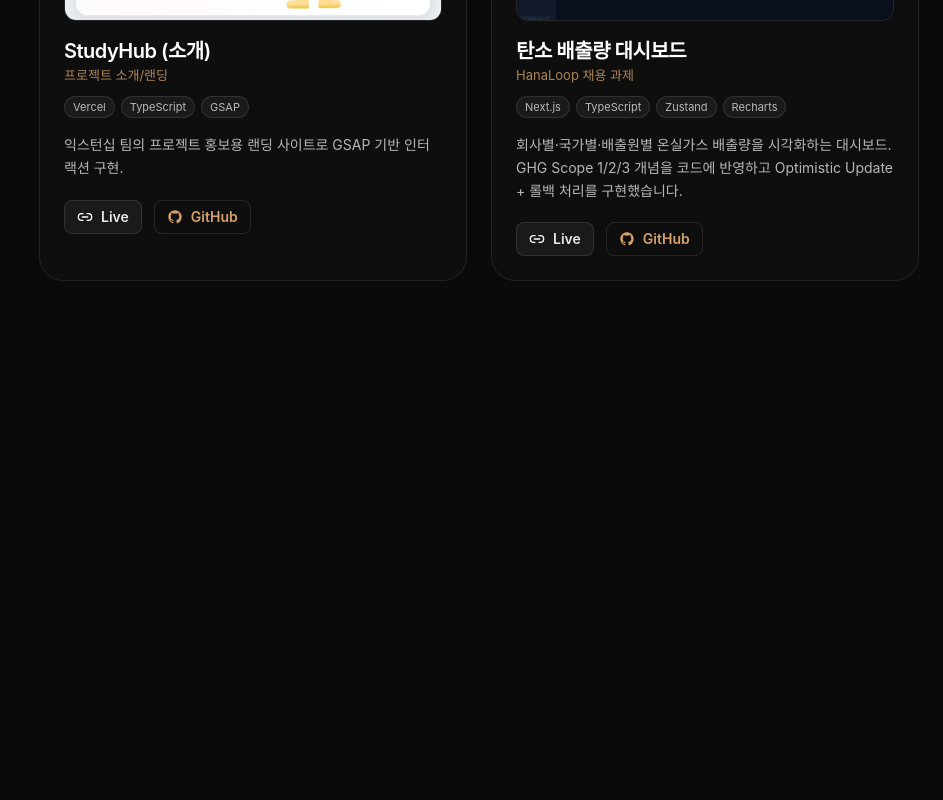
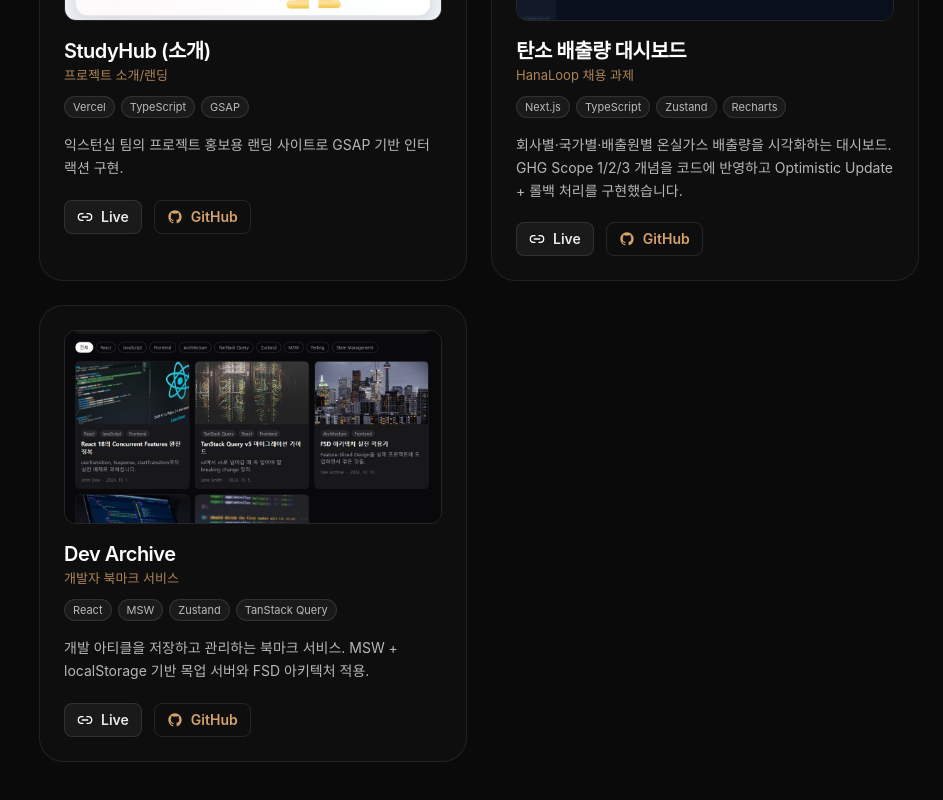
Before and after one commit to djskyt/portfolio, a React (Vite) app in the folder Portfolio/Portfolio/: page /projects in a window 1280 px wide. Shown: the part 936-1736 px from the top of the page, without its empty margins (337-1280 px from the left). Before the commit the page ends 1281 px from the top, so only its background shows below. Built offline with nearby package versions, Linux system fonts and the light colour scheme.

Commit message:
dev-archive 프로젝트 추가

```diff
--- a/Portfolio/Portfolio/src/data/projects.data.ts
+++ b/Portfolio/Portfolio/src/data/projects.data.ts
@@ -107,4 +107,29 @@ export const PROJECTS: ProjectMeta[] = [
   ],
   techStack: ["Next.js", "TypeScript", "Tailwind CSS", "Zustand", "Recharts", "Vercel"],
 },
+{
+  id: "dev-archive",
+  title: "Dev Archive",
+  subtitle: "개발자 북마크 서비스",
+  tags: ["React", "MSW", "Zustand", "TanStack Query"],
+  desc: "개발 아티클을 저장하고 관리하는 북마크 서비스. MSW + localStorage 기반 목업 서버와 FSD 아키텍처 적용.",
+  demoHref: "https://dev-archive-nx1irj3d8-djskyt.vercel.app/",
+  codeHref: "https://github.com/djskyt/DevArchive",
+  thumbnail: "images/dev-archive.JPG",
+  period: "2026.05",
+  team: "개인 프로젝트",
+  role: "기획, 설계, 개발 전담",
+  responsibilities: [
+    "FSD(Feature-Sliced Design) 아키텍처 설계 및 적용",
+    "MSW v2 + localStorage 기반 목업 서버 구현",
+    "TanStack Query v5 캐시 전략 설계",
+    "Zustand persist 기반 인증 상태 관리",
+    "Tailwind CSS v4 다크모드 구현",
+  ],
+  achievements: [
+    "바이브 코딩(Vibe Coding) 방식으로 설계부터 배포까지 완성",
+    "백엔드 없이 MSW로 실제 서비스처럼 동작하는 목업 구현",
+  ],
+  techStack: ["React", "Vite", "TanStack Query", "Zustand", "MSW", "Tailwind CSS"],
+},
 ];
--- a/Portfolio/Portfolio/src/page/Projects.tsx
+++ b/Portfolio/Portfolio/src/page/Projects.tsx
@@ -22,7 +22,7 @@ export default function Projects() {
 
   const featured = useMemo(
     () =>
-      pickByIds(["AI Secretary", "studyhub-admin", "studyhub-landing","hanaloop-emissions-dashboard"]),
+      pickByIds(["AI Secretary", "studyhub-admin", "studyhub-landing","hanaloop-emissions-dashboard","dev-archive"]),
     []
   );
 
```
Also changed, not shown: Portfolio/Portfolio/public/images/dev-archive.JPG (added).
